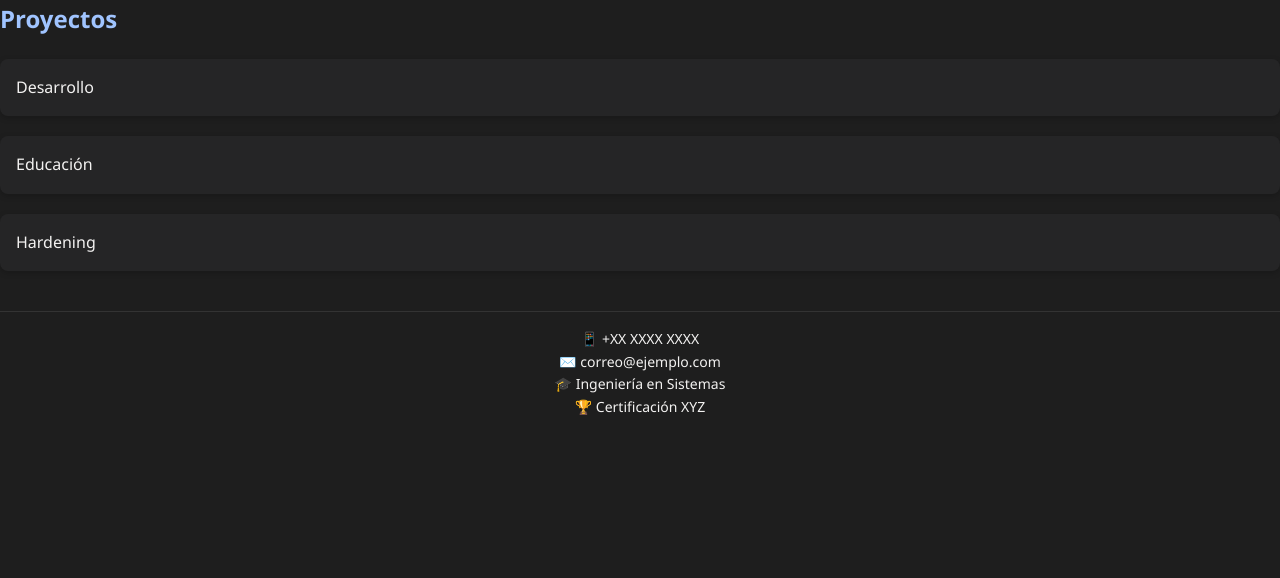
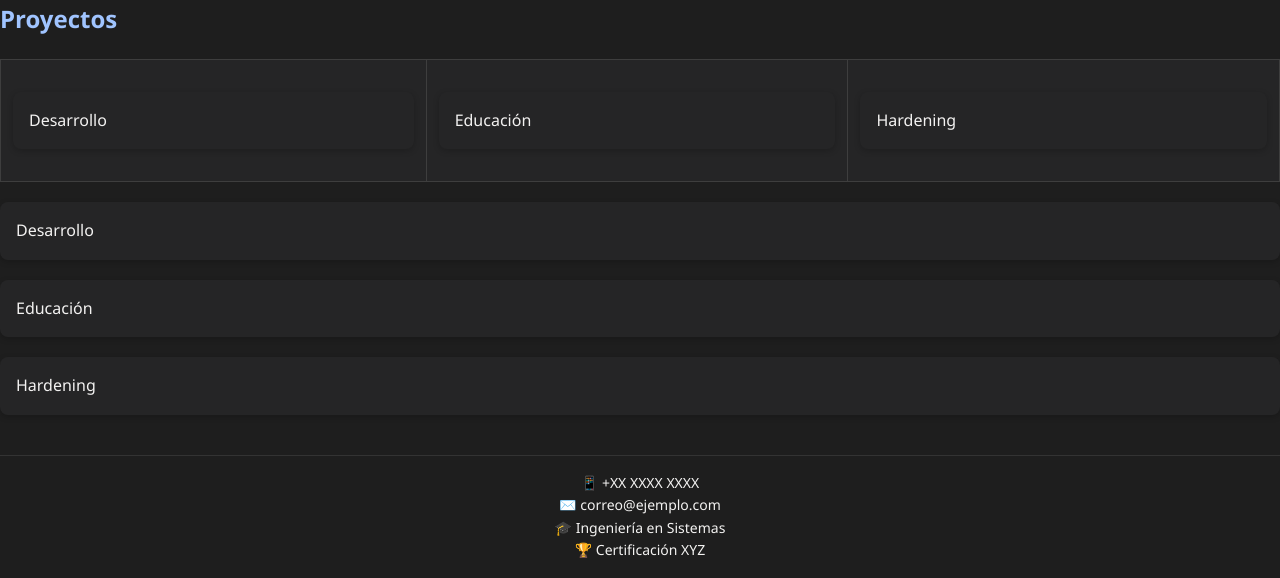
Before and after one commit to rlaricorcontinental/grupo8nrc23730, a Jekyll site: the page built from TM638231/index2.md, in a window 1280 px wide. Shown: the part 492-1070 px from the top of the page. Built offline with Jekyll 4.4.1, drawn with Linux system fonts in a browser that asks for light colours; before the commit the page ends 926 px from its top, so only the background shows below that.

Commit message:
Update tm638231-index.html

```diff
--- a/_layouts/tm638231-index.html
+++ b/_layouts/tm638231-index.html
@@ -21,6 +21,19 @@
     </header>
     <section class="projects">
         <h2>Proyectos</h2>
+        <table>
+              <tr>
+                  <td>
+                      <div class="card">Desarrollo</div>
+                  </td>
+                  <td>
+                      <div class="card">Educación</div>
+                  </td>
+                  <td>
+                      <div class="card">Hardening</div>
+                  </td>
+              </tr>
+        </table>
         <div class="grid">
             <div class="card">Desarrollo</div>
             <div class="card">Educación</div>
```
